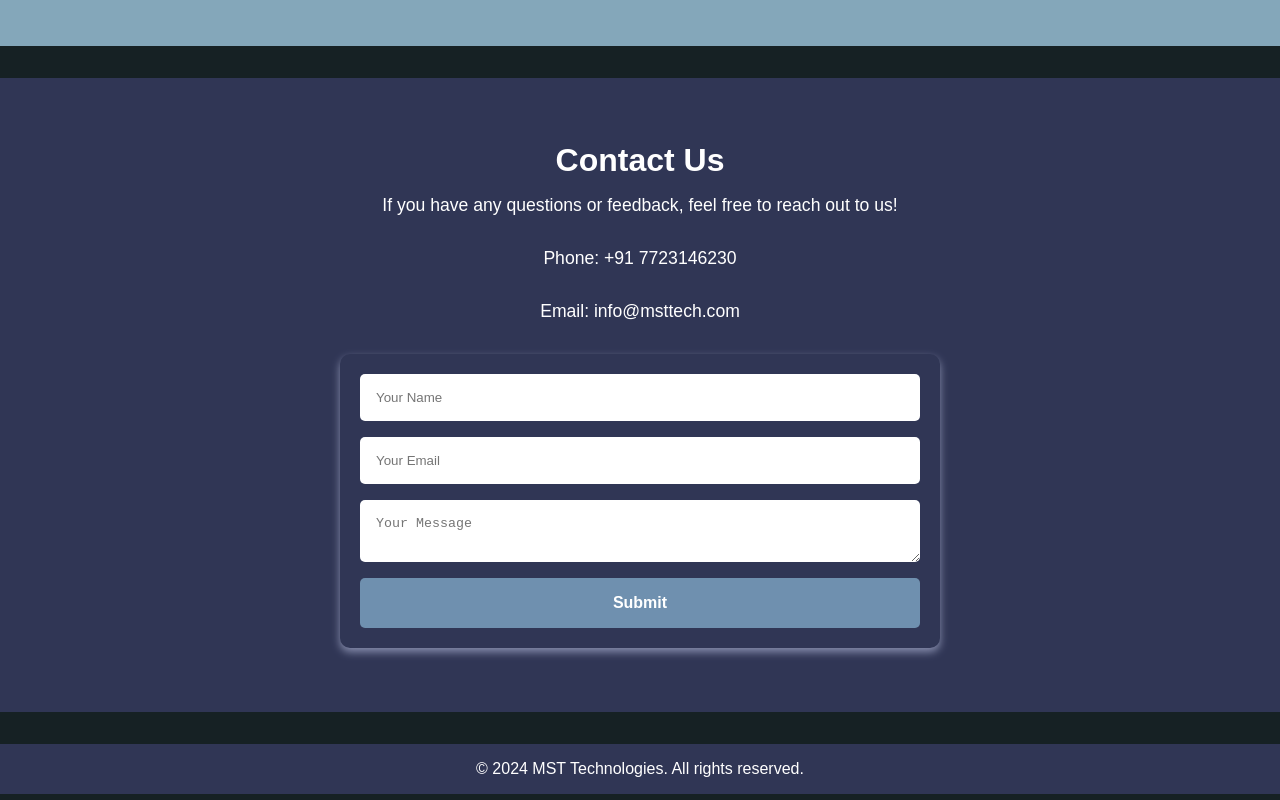
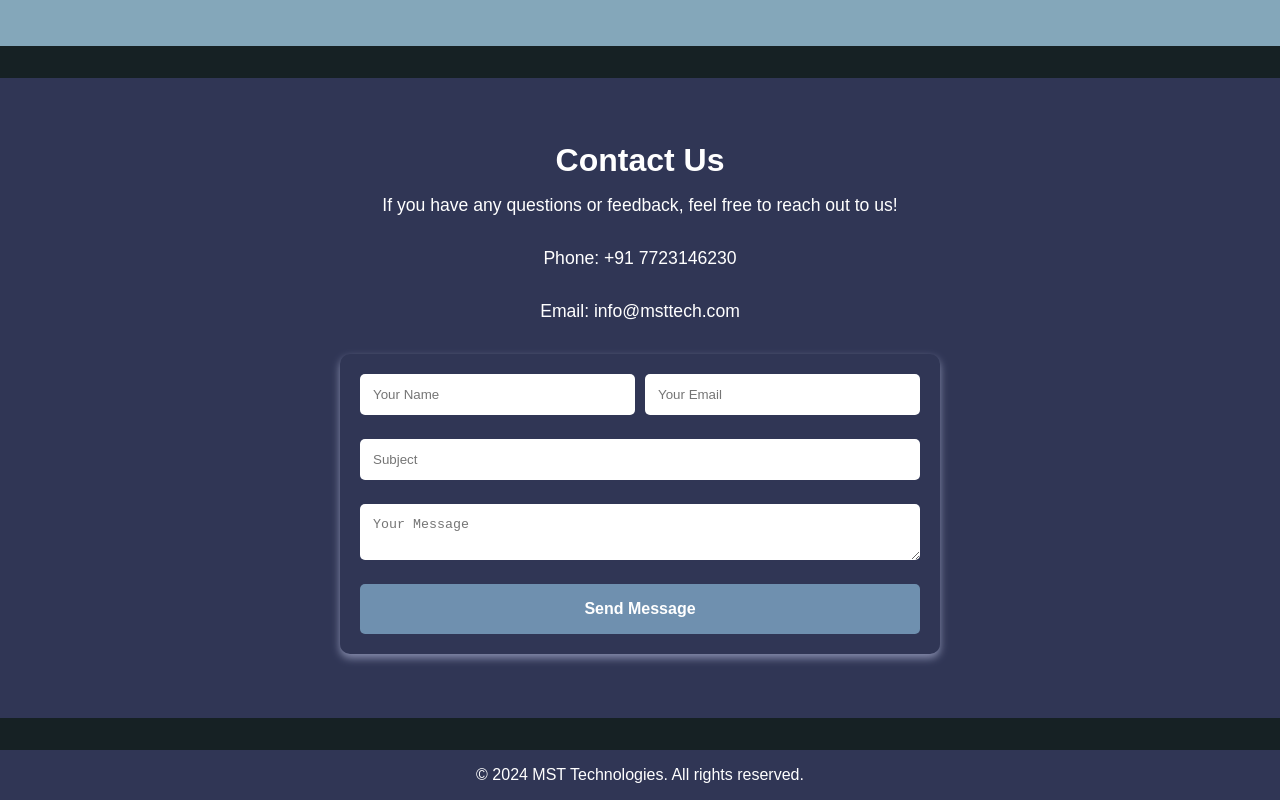
Before and after one commit to suryagayathri01/MST-tech-ust, a plain HTML site: page index.html in a window 1280 px wide. Shown: the part 1893-2693 px from the top of the page. Drawn offline with Linux system fonts and the light colour scheme.

Commit message:
minor changes

```diff
--- a/index.html
+++ b/index.html
@@ -3,11 +3,10 @@
 <head>
     <meta charset="UTF-8">
     <meta name="viewport" content="width=device-width, initial-scale=1.0">
-    <title>MST Technologies - E-Learning Platform</title>
+    <title>MST Technologies</title>
     <link rel="stylesheet" href="style.css">
 </head>
 <body>
-    <!-- Sticky Header -->
     <header>
         <div class="logo-part">
             <div class="logo">MST Technologies</div>
@@ -22,7 +21,6 @@
         </nav>
     </header>
 
-    <!-- Home Section -->
     <section id="home" class="section home-section">
         <div class="home-content">
             <h1>Welcome to MST Technologies</h1>
@@ -34,7 +32,7 @@
         </div>
     </section>
 
-    <!-- About Section -->
+
     <section id="about" class="section">
         <div class="about-content">
             <div class="about-text">
@@ -49,7 +47,6 @@
 
     </section>
 
-    <!-- Services Section -->
     <section id="services" class="section">
         <h2>Our Services</h2>
         <div class="service-container">
@@ -71,7 +68,6 @@
         </div>
     </section>
 
-    <!-- Contact Section -->
     <section id="contact" class="section">
         <h2>Contact Us</h2>
         <p>If you have any questions or feedback, feel free to reach out to us!</p>
@@ -80,14 +76,16 @@
             <p>Email: info@msttech.com</p>
         </div>
         <form class="contact-form">
-            <input type="text" placeholder="Your Name" required>
-            <input type="email" placeholder="Your Email" required>
-            <textarea placeholder="Your Message" required></textarea>
-            <button type="submit">Submit</button>
+            <div class="form-group">
+                <input type="text" placeholder="Your Name" required>
+                <input type="email" placeholder="Your Email" required>
+            </div>
+            <input type="text" placeholder="Subject" required>
+            <textarea  placeholder="Your Message" required></textarea>
+            <button type="submit">Send Message</button>
         </form>
     </section>
 
-    <!-- Footer -->
     <footer>
         <p>&copy; 2024 MST Technologies. All rights reserved.</p>
     </footer>
--- a/style.css
+++ b/style.css
@@ -222,15 +222,20 @@ header nav ul li a:hover {
     box-shadow: #888eae 0px 4px 8px;
     padding: 20px;
     border-radius: 10px;
+    gap: 1.5rem;
 }
 
 .contact-form input, .contact-form textarea {
-    padding: 1rem;
+    padding: 13px;
     border: none;
     border-radius: 5px;
     width: 100%;
 }
 
+.form-group {
+    display: flex;
+    gap: 10px;
+}
 .contact-form button {
     background-color: #6F90AF;
     color: #FFFFFF;
```
